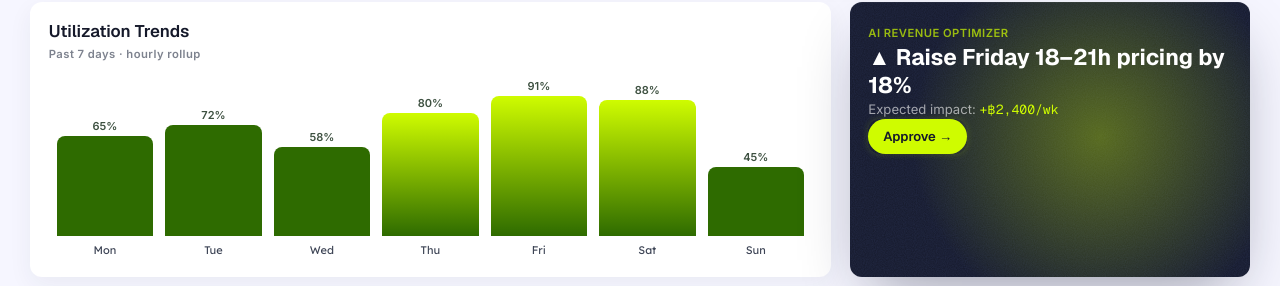
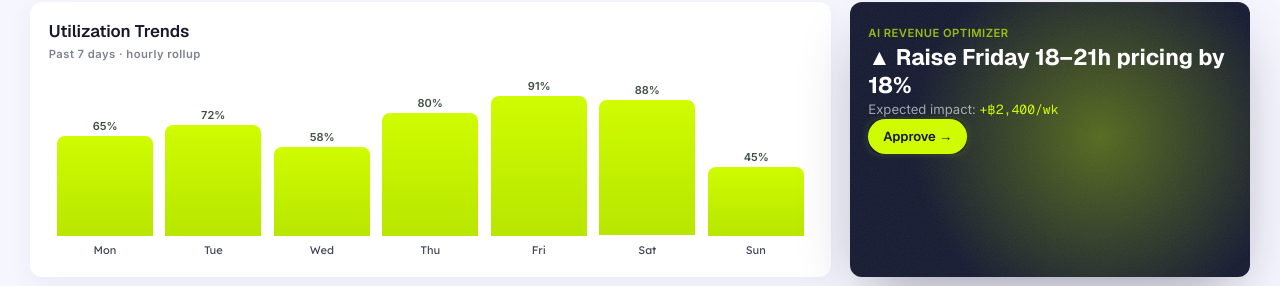
Before and after one commit to QuadrupleBeansStars/zpots, a Next.js app in the folder apps/web/: page /owner in a window 1280 px wide. Shown: the part 403-689 px from the top of the page. Built offline with nearby package versions, Linux system fonts and the light colour scheme; no server answers.

Commit message:
feat(web): UtilizationBars lime-gradient + staggered scale-y reveal

```diff
--- a/apps/web/components/charts/UtilizationBars.tsx
+++ b/apps/web/components/charts/UtilizationBars.tsx
@@ -8,16 +8,26 @@ import React from 'react';
 export function UtilizationBars({ data }: { data: Record<string, number> }) {
   const max = Math.max(...Object.values(data));
   return (
+    <>
+      <style>{`
+        @keyframes bar-rise {
+          from { transform: scaleY(0); }
+          to   { transform: scaleY(1); }
+        }
+      `}</style>
       <div style={{ display: 'flex', alignItems: 'flex-end', gap: 12, height: 180, padding: '14px 8px 0' }}>
-      {Object.entries(data).map(([day, val]) => (
+        {Object.entries(data).map(([day, val], i) => (
           <div key={day} style={{ flex: 1, display: 'flex', flexDirection: 'column', alignItems: 'center', gap: 6 }}>
             <div
               style={{
                 width: '100%',
                 height: (val / max) * 140,
-              background: val >= 80 ? 'linear-gradient(to top,#2E6B00,#CFFC00)' : '#2E6B00',
+                background: 'linear-gradient(180deg, #cffc00 0%, #b8e600 100%)',
                 borderRadius: '8px 8px 0 0',
                 position: 'relative',
+                transformOrigin: 'bottom',
+                animation: `bar-rise 360ms cubic-bezier(0.34,1.56,0.64,1) both`,
+                animationDelay: `${i * 40}ms`,
               }}
             >
               <div
@@ -38,5 +48,6 @@ export function UtilizationBars({ data }: { data: Record<string, number> }) {
           </div>
         ))}
       </div>
+    </>
   );
 }
```
Lines whose indentation alone changed are shown as unchanged.
